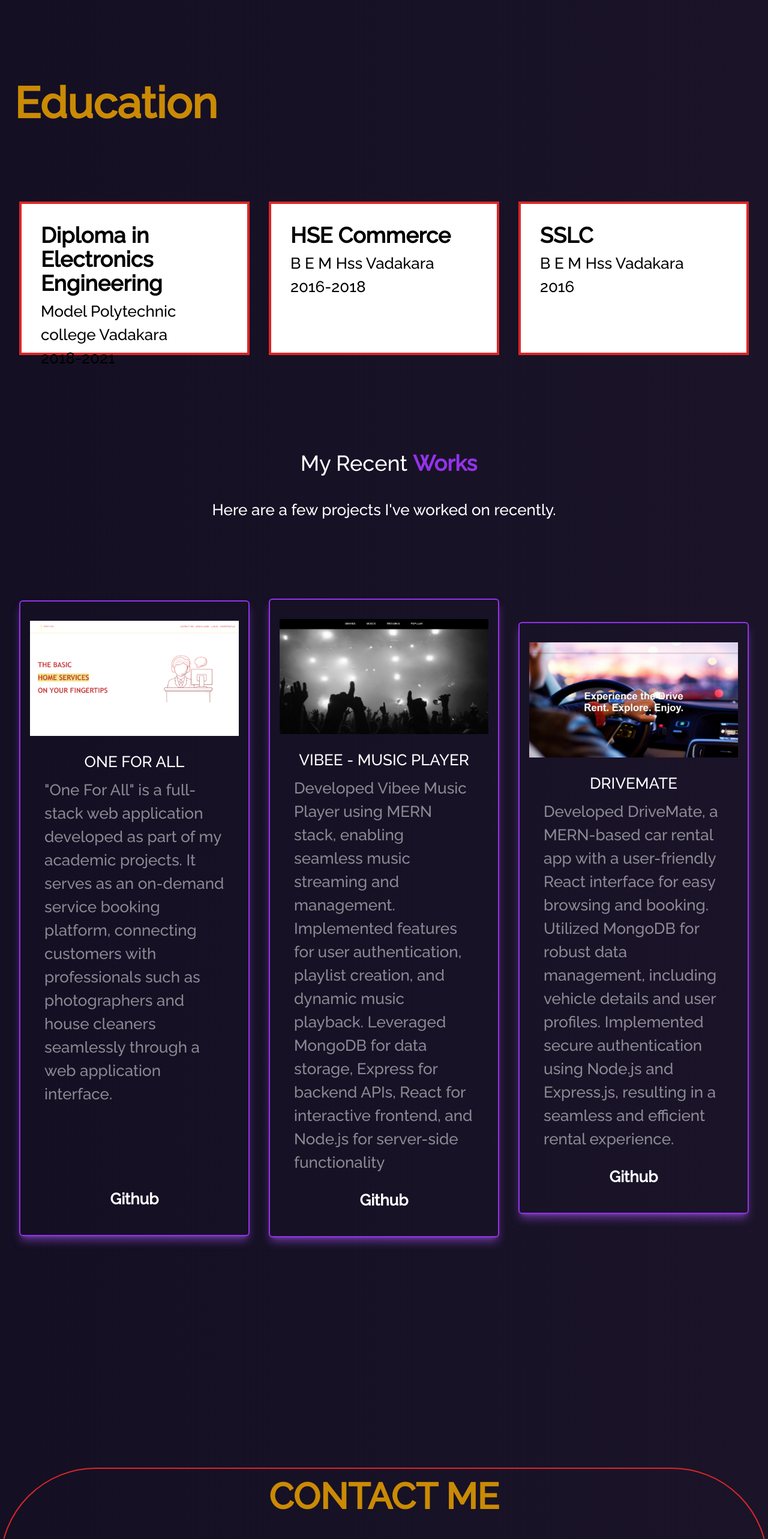
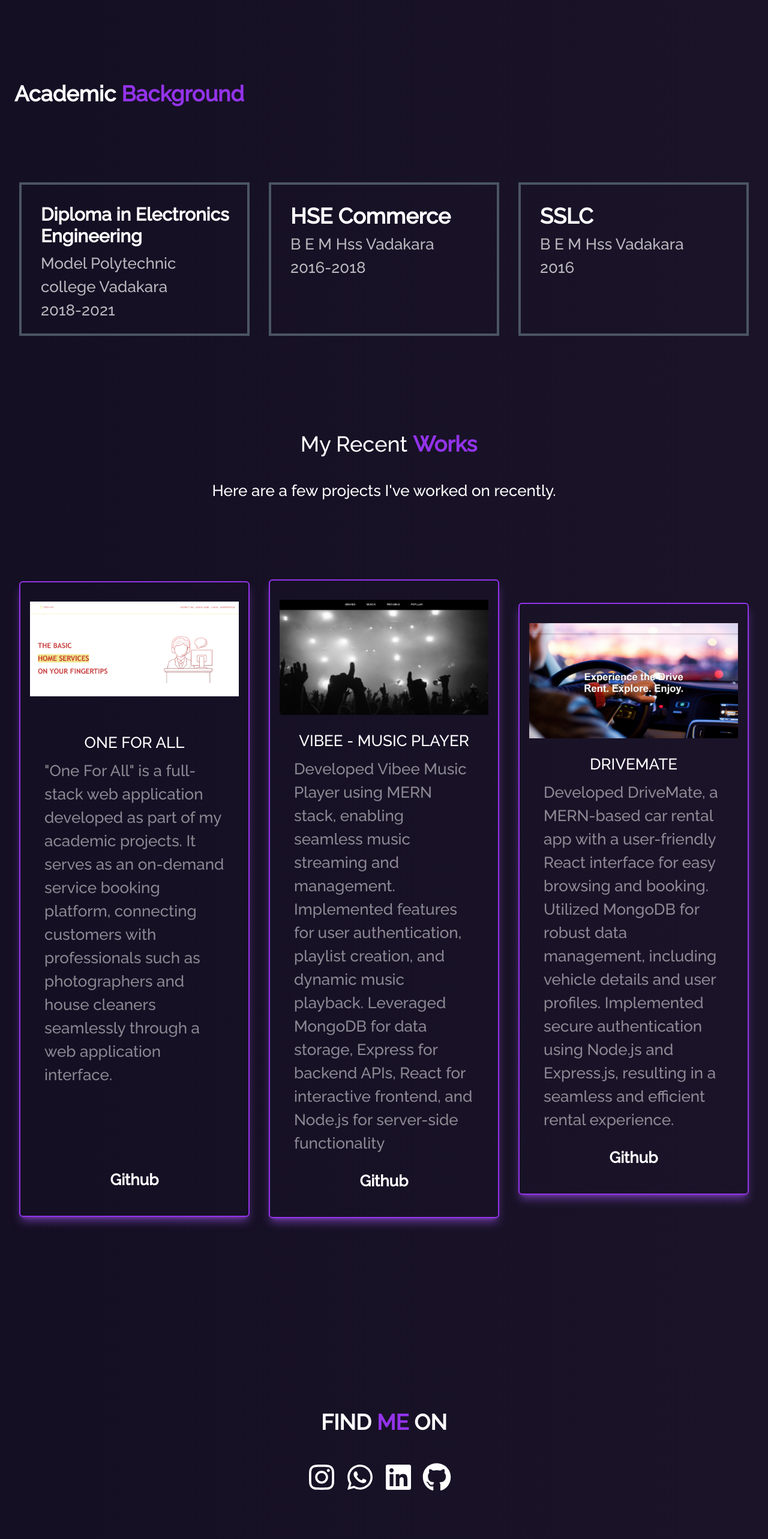
Before and after one commit to AJAYSRAJENDRAN/Portfolio, a React (Create React App) app: page / in a window 1280 px wide. Shown: the part 2420-4986 px from the top of the page at 60% size. Built offline with nearby package versions, Linux system fonts and the light colour scheme.

Commit message:
ninth commit

```diff
--- a/src/components/Hero.jsx
+++ b/src/components/Hero.jsx
@@ -260,32 +260,32 @@ function Hero() {
             </div>
           </div>
         </div>
-        <div className="text-#3F6844 mt-40  ">
-          <h1 className="text-5xl sm:text-7xl font-bold  text-yellow-600 sm:ml-6 ">
-            Education
+        <div className="text-white mt-40  ">
+          <h1 className="text-2xl sm:text-4xl font-bold  text-white sm:ml-6 ">
+          Academic <strong className="text-purple-600">Background</strong>
           </h1>
           <div className="flex flex-col items-center lg:flex-row justify-between mx-auto max-w-7xl px-6 lg:px-8 mt-32 ">
             <Card
-              className="mt-6 lg:mt-0 w-96 h-64 bg-white border border-red-600 border-4"
+              className=" bg-282c34 mt-6 lg:mt-0 w-96 h-64 b border-gray-600 border-4"
               data-aos="flip-left"
               data-aos-duration="1500"
             >
               <CardBody>
                 <Typography
-                  variant="h2"
-                  color="black"
+                  variant="h3"
+                  color="white"
                   className="mb-2 mt-2 ml-2 "
                 >
                   Diploma in Electronics Engineering
                 </Typography>
-                <Typography className="ml-2">
+                <Typography className="ml-2 opacity-70">
                   Model Polytechnic college Vadakara
                   <br /> 2018-2021
                 </Typography>
               </CardBody>
             </Card>
             <Card
-              className="mt-6 lg:mt-0 w-96 h-64 bg-white border border-red-600 border-4"
+              className="bg-282c34 mt-6 lg:mt-0 w-96 h-64  border border-gray-600 border-4"
               data-aos="flip-left"
               data-aos-duration="1500"
             >
@@ -297,14 +297,14 @@ function Hero() {
                 >
                   HSE Commerce
                 </Typography>
-                <Typography className="ml-2">
+                <Typography className="ml-2 opacity-70">
                   B E M Hss Vadakara
                   <br /> 2016-2018
                 </Typography>
               </CardBody>
             </Card>
             <Card
-              className="mt-6 lg:mt-0 w-96 h-64 bg-white border border-red-600 border-4"
+              className=" bg-282c34 mt-6 lg:mt-0 w-96 h-64  border border-gray-600 border-4"
               data-aos="flip-left"
               data-aos-duration="1500"
             >
@@ -316,7 +316,7 @@ function Hero() {
                 >
                   SSLC
                 </Typography>
-                <Typography className="ml-2">
+                <Typography className="ml-2 opacity-70">
                   B E M Hss Vadakara
                   <br /> 2016
                 </Typography>
@@ -453,13 +453,13 @@ function Hero() {
           </div>
         </div>
       </div>
-      <div className="mt-40 flex justify-center">
-        <div className="w-full h-full flex flex-col justify-center items-center rounded-md py-4 px-4 border-2 border-red-600 lg:rounded-full">
-          <h1 className="text-5xl font-bold text-yellow-600 sm:text-6xl ">
-            CONTACT ME
+      <div className="mt-24 flex justify-center">
+        <div className="w-full h-full flex flex-col justify-center items-center ">
+          <h1 className="text-2xl font-bold text-white sm:text-4xl ">
+            FIND <strong className="text-purple-600">ME</strong>  ON
           </h1>
           <div>
-            <p class="mt-16 text-lg leading-8 text-white ">
+            {/* <p class="mt-16 text-lg leading-8 text-white ">
               Phone &nbsp; &nbsp; &nbsp; &nbsp; &nbsp; &nbsp; 7025016937 <br />
               Email &nbsp; &nbsp; &nbsp; &nbsp; &nbsp; &nbsp;
               ajayharigovindam@gmail.com
@@ -468,11 +468,26 @@ function Hero() {
               &nbsp; &nbsp; &nbsp; &nbsp; &nbsp; &nbsp; &nbsp; &nbsp;
               Vadakara,Kozhikode <br /> &nbsp; &nbsp; &nbsp; &nbsp; &nbsp;
               &nbsp; &nbsp; &nbsp; &nbsp; &nbsp; &nbsp; &nbsp; Kerala
-            </p>
+            </p> */}
+             <div className="flex justify-center mt-12">
+
+                            <a href="https://www.instagram.com/ajay_s_rajendran/" target="_blank" rel="noopener noreferrer" className="text-white hover:text-purple-800 mr-4  text-5xl">
+                                <FaInstagram />
+                            </a>
+                            <a href="https://wa.me/7025016937" target="_blank" rel="noopener noreferrer" className="text-white hover:text-purple-800 mr-4 text-5xl">
+                                <FaWhatsapp />
+                            </a>
+                            <a href="https://www.linkedin.com/in/ajay-s-rajendran-30b278218?utm_source=share&utm_campaign=share_via&utm_content=profile&utm_medium=android_app" target="_blank" rel="noopener noreferrer" className="text-white hover:text-purple-800 mr-4 text-5xl">
+                                < FaLinkedin />
+                            </a>
+                            <a href="https://github.com/AJAYSRAJENDRAN" target="_blank" rel="noopener noreferrer" className="text-white hover:text-purple-800 mr-4 text-5xl">
+                                < FaGithub />
+                            </a>
+                        </div>
           </div>
         </div>
       </div>
-      <div className="mt-12" />
+      <div className="mt-32" />
       <div class="text-center p-6 bg-black footer">
         <span class="text-white">&copy; 2024 Copyright - </span>
         <a class="link-underline text-white font-bold" href="">Ajay S Rajendran</a>
```
